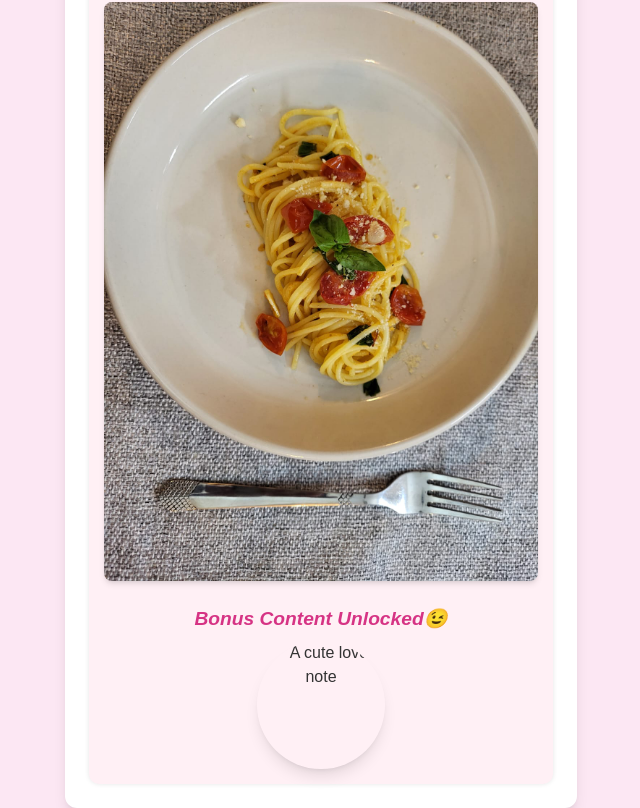
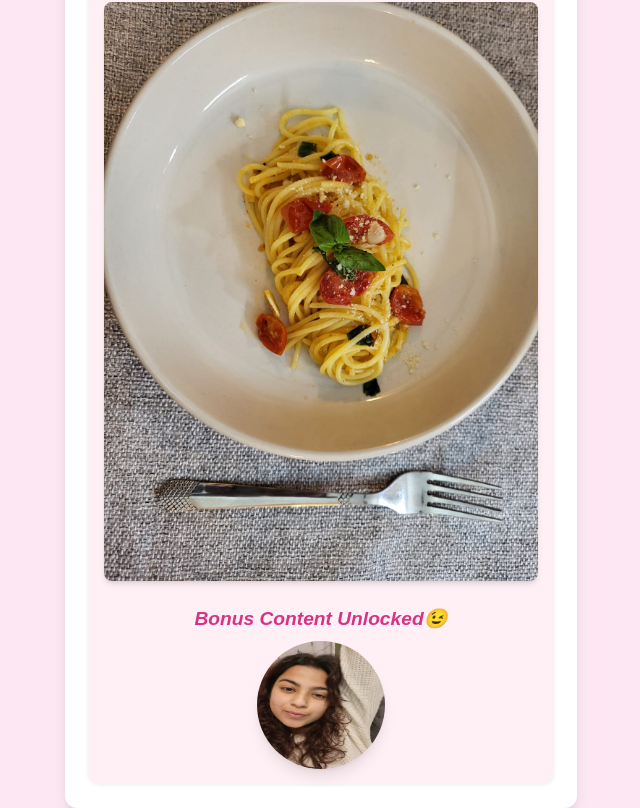
Before and after one commit to teekay14/V-recipe-website, a plain HTML site: page index.html in a window 1280 px wide. Shown: the part 4817-5625 px from the top of the page, without its empty margins (319-959 px from the left). Drawn offline with nearby package versions, Linux system fonts and the light colour scheme.

Commit message:
Update index.html

```diff
--- a/index.html
+++ b/index.html
@@ -75,7 +75,7 @@
 
 <div class="text-center mt-6">
     <p class="text-lg font-semibold text-pink-600 italic">Bonus Content Unlocked😉</p>
-    <img src="images/me.jpg" alt="A cute love note" class="w-32 h-32 mx-auto mt-2 rounded-full shadow-lg">
+    <img src="me.jpg" alt="A cute love note" class="w-32 h-32 mx-auto mt-2 rounded-full shadow-lg">
 </div>
 
         </section>
```
